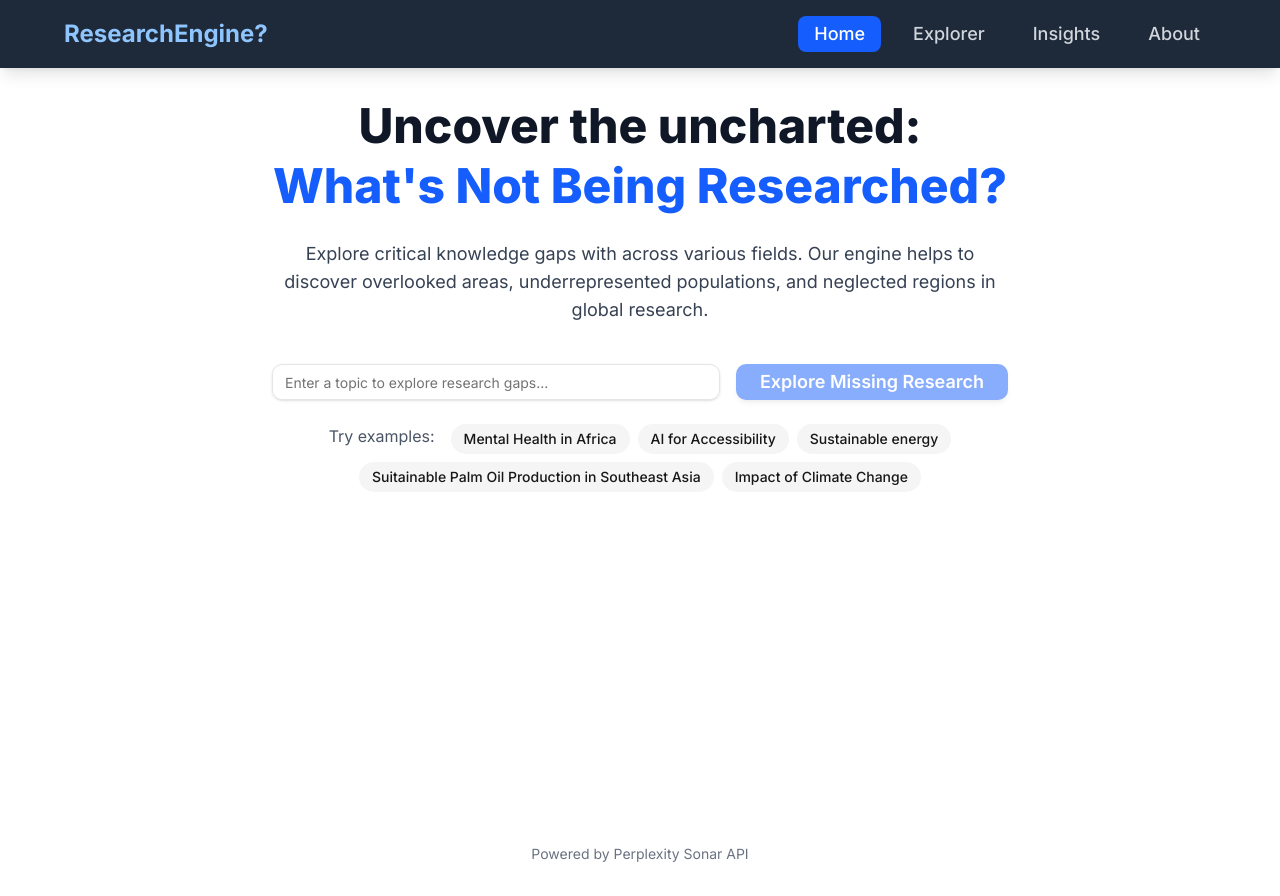
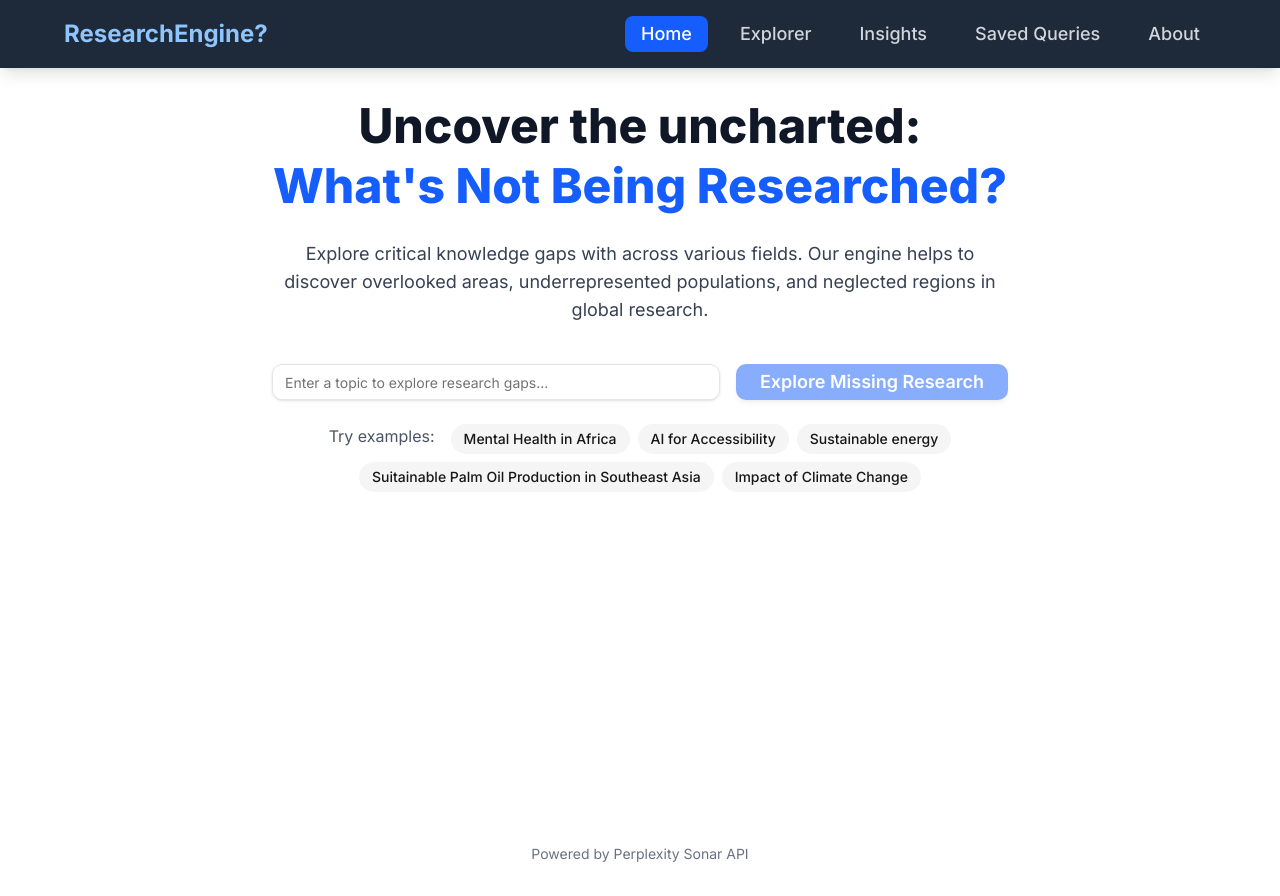
Before and after one commit to KhooLayHan/my-research-gap-engine, a Next.js app: page / in a window 1280 px wide. Built offline with nearby package versions, Linux system fonts and the light colour scheme.

Commit message:
Updated src/app/components/custom/NavBar.tsx to include new saved-queries/page.tsx route.

```diff
--- a/src/components/custom/NavBar.tsx
+++ b/src/components/custom/NavBar.tsx
@@ -1,5 +1,3 @@
-// src/components/custom/NavBar.tsx
-
 'use client'; // This component needs to be a client component for useRouter and Link
 
 import React from 'react';
@@ -15,6 +13,7 @@ const NavBar: React.FC = () => {
     { href: '/', label: 'Home' },
     { href: '/explorer', label: 'Explorer' },
     { href: '/insights', label: 'Insights' },
+    { href: '/saved-queries', label: 'Saved Queries' },
     { href: '/about', label: 'About' },
   ];
 
```
